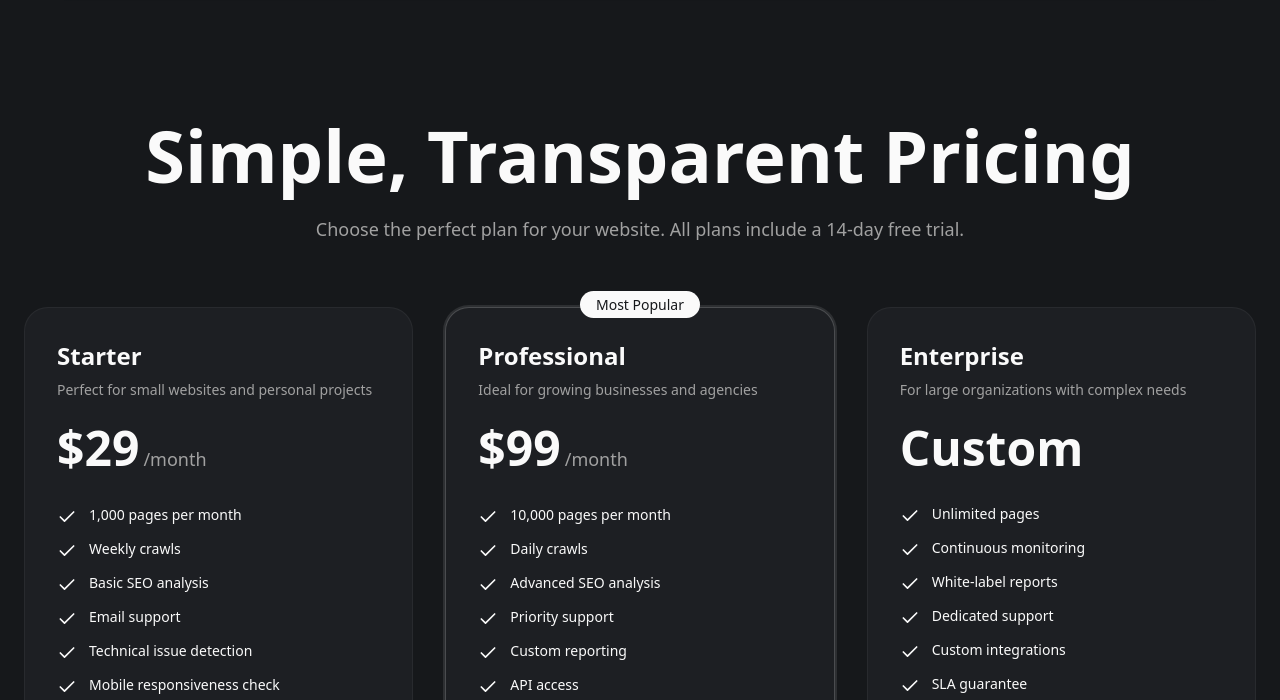
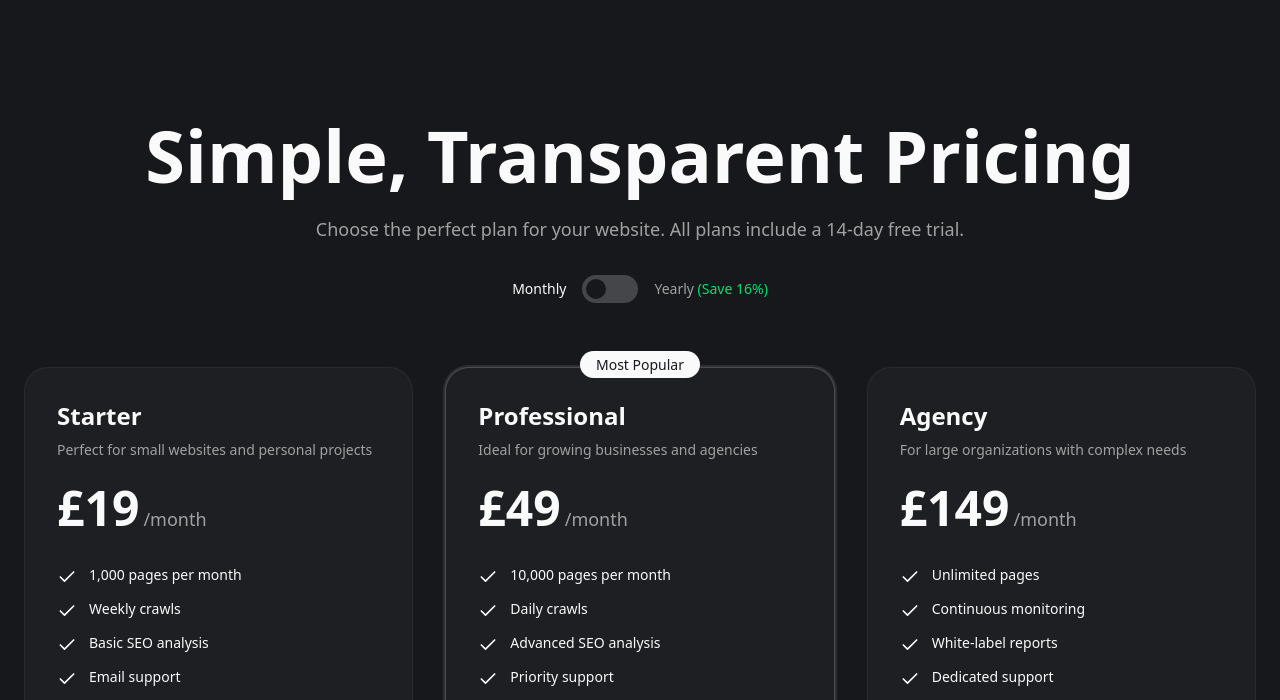
Before and after one commit to JaidanBrown/sitecrawl.app, an Astro site: page /pricing in a window 1280 px wide. Shown: the part 73-773 px from the top of the page. Built offline with nearby package versions, Linux system fonts and the light colour scheme; Astro itself is replaced by a stand-in of ours.

Commit message:
piricing

```diff
--- a/src/components/header.tsx
+++ b/src/components/header.tsx
@@ -139,7 +139,7 @@ export const HeroHeader = () => {
                                     variant="outline"
                                     size="sm"
                                     className={cn(isScrolled && 'lg:hidden')}>
-                                    <a href="#">
+                                    <a href="https://dashboard.sitecrawl.app/auth/login">
                                         <span>Login</span>
                                     </a>
                                 </Button>
@@ -147,7 +147,7 @@ export const HeroHeader = () => {
                                     asChild
                                     size="sm"
                                     className={cn(isScrolled && 'lg:hidden')}>
-                                    <a href="#">
+                                    <a href="https://dashboard.sitecrawl.app/auth/signup">
                                         <span>Sign Up</span>
                                     </a>
                                 </Button>
@@ -155,7 +155,7 @@ export const HeroHeader = () => {
                                     asChild
                                     size="sm"
                                     className={cn(isScrolled ? 'lg:inline-flex' : 'hidden')}>
-                                    <a href="#">
+                                    <a href="https://dashboard.sitecrawl.app/auth/signup">
                                         <span>Get Started</span>
                                     </a>
                                 </Button>
--- a/src/components/pricing-page.tsx
+++ b/src/components/pricing-page.tsx
@@ -2,11 +2,14 @@ import { HeroHeader } from '@/components/header'
 import { Button } from '@/components/ui/button'
 import { Check } from 'lucide-react'
 import FooterSection from '@/components/footer'
+import { useState } from 'react'
 
 const pricingPlans = [
     {
         name: 'Starter',
-        price: '$29',
+        monthlyPrice: '£19',
+        yearlyPrice: '£190',
+        yearlySavings: '£38',
         period: '/month',
         description: 'Perfect for small websites and personal projects',
         features: [
@@ -22,7 +25,9 @@ const pricingPlans = [
     },
     {
         name: 'Professional',
-        price: '$99',
+        monthlyPrice: '£49',
+        yearlyPrice: '£490',
+        yearlySavings: '£98',
         period: '/month',
         description: 'Ideal for growing businesses and agencies',
         features: [
@@ -39,9 +44,11 @@ const pricingPlans = [
         popular: true,
     },
     {
-        name: 'Enterprise',
-        price: 'Custom',
-        period: '',
+        name: 'Agency',
+        monthlyPrice: '£149',
+        yearlyPrice: '£1490',
+        yearlySavings: '£298',
+        period: '/month',
         description: 'For large organizations with complex needs',
         features: [
             'Unlimited pages',
@@ -53,12 +60,14 @@ const pricingPlans = [
             'Advanced security',
             'Custom data retention',
         ],
-        cta: 'Contact Sales',
+        cta: 'Start Free Trial',
         popular: false,
     },
 ]
 
 export default function PricingPage() {
+    const [isYearly, setIsYearly] = useState(false)
+
     return (
         <>
             <HeroHeader />
@@ -71,6 +80,21 @@ export default function PricingPage() {
                         <p className="text-muted-foreground mx-auto mt-6 max-w-2xl text-lg">
                             Choose the perfect plan for your website. All plans include a 14-day free trial.
                         </p>
+                        <div className="mt-8 flex items-center justify-center gap-4">
+                            <span className={`text-sm transition-colors ${!isYearly ? 'text-foreground' : 'text-muted-foreground'}`}>Monthly</span>
+                            <button
+                                type="button"
+                                onClick={() => setIsYearly(!isYearly)}
+                                className={`relative h-7 w-14 rounded-full transition-colors cursor-pointer ${isYearly ? 'bg-foreground' : 'bg-white/20'}`}>
+                                <span
+                                    className="absolute top-1 size-5 rounded-full bg-background transition-all duration-200"
+                                    style={{ left: isYearly ? '1.75rem' : '0.25rem' }}
+                                />
+                            </button>
+                            <span className={`text-sm transition-colors ${isYearly ? 'text-foreground' : 'text-muted-foreground'}`}>
+                                Yearly <span className="text-green-400">(Save 16%)</span>
+                            </span>
+                        </div>
                     </div>
 
                     <div className="mt-16 grid gap-8 lg:grid-cols-3">
@@ -93,11 +117,18 @@ export default function PricingPage() {
                                     <h3 className="text-foreground text-2xl font-semibold">{plan.name}</h3>
                                     <p className="text-muted-foreground mt-2 text-sm">{plan.description}</p>
                                     <div className="mt-6 flex items-baseline gap-1">
-                                        <span className="text-foreground text-5xl font-bold">{plan.price}</span>
-                                        {plan.period && (
-                                            <span className="text-muted-foreground text-lg">{plan.period}</span>
-                                        )}
+                                        <span className="text-foreground text-5xl font-bold">
+                                            {isYearly ? plan.yearlyPrice : plan.monthlyPrice}
+                                        </span>
+                                        <span className="text-muted-foreground text-lg">
+                                            {isYearly ? '/year' : '/month'}
+                                        </span>
                                     </div>
+                                    {isYearly && (
+                                        <p className="text-green-400 text-sm mt-2">
+                                            Save {plan.yearlySavings} per year
+                                        </p>
+                                    )}
                                 </div>
 
                                 <ul className="mb-8 space-y-3">
@@ -114,7 +145,7 @@ export default function PricingPage() {
                                     size="lg"
                                     variant={plan.popular ? 'default' : 'outline'}
                                     className="w-full rounded-xl">
-                                    <a href="#link">{plan.cta}</a>
+                                    <a href="https://dashboard.sitecrawl.app/auth/signup">{plan.cta}</a>
                                 </Button>
                             </div>
                         ))}
@@ -122,8 +153,6 @@ export default function PricingPage() {
 
                     <div className="mt-16 text-center">
                         <p className="text-muted-foreground text-sm">
-                            All plans include SSL monitoring, broken link detection, and basic analytics.
-                            <br />
                             Need something custom? <a href="#link" className="text-foreground underline">Contact our sales team</a>.
                         </p>
                     </div>
```
